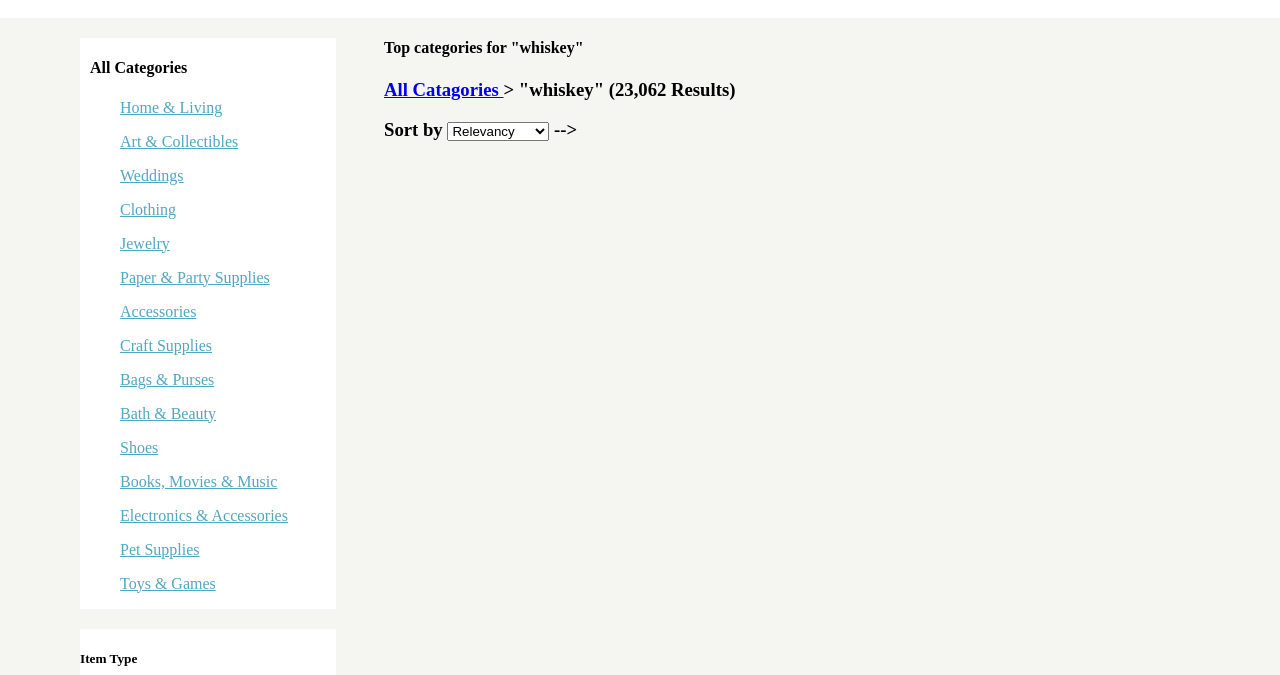
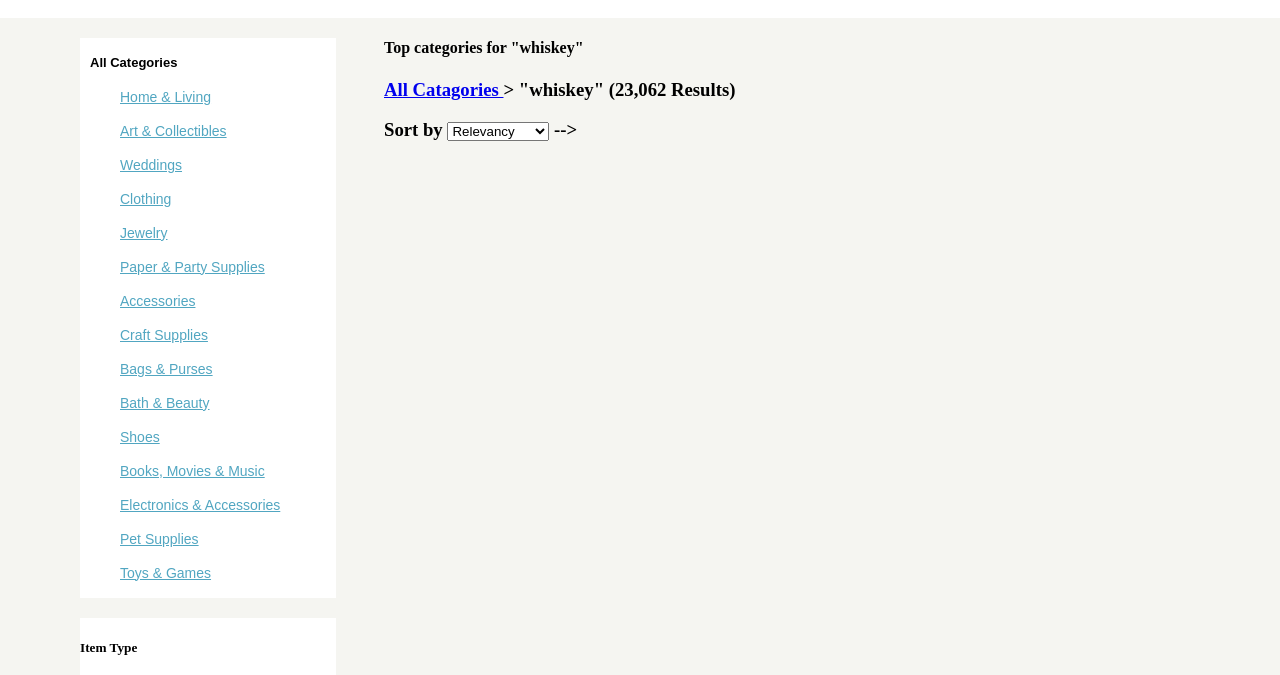
Before and after one commit to jordanwilhite/Assignment-11.1, a plain HTML site: page index.html in a window 1280 px wide. Shown: the part 66-741 px from the top of the page. Drawn offline with nearby package versions, Linux system fonts and the light colour scheme.

Commit message:
added sidebar top fonts

```diff
--- a/css/main.css
+++ b/css/main.css
@@ -94,52 +94,86 @@ aside.sidebar-low {
 
 body > aside.sidebar-high > h4 {
   text-align: left;
-  text-indent: 10px; }
+  text-indent: 10px;
+  font-family: "Arial";
+  font-size: 13px; }
 
 body > aside.sidebar-high > ul:nth-child(3) > a {
-  color: #51A6C1; }
+  color: #51A6C1;
+  font-family: "Arial";
+  font-size: 14px; }
 
 body > aside.sidebar-high > ul:nth-child(4) > a {
-  color: #51A6C1; }
+  color: #51A6C1;
+  font-family: "Arial";
+  font-size: 14px; }
 
 body > aside.sidebar-high > ul:nth-child(5) > a {
-  color: #51A6C1; }
+  color: #51A6C1;
+  font-family: "Arial";
+  font-size: 14px; }
 
 body > aside.sidebar-high > ul:nth-child(6) > a {
-  color: #51A6C1; }
+  color: #51A6C1;
+  font-family: "Arial";
+  font-size: 14px; }
 
 body > aside.sidebar-high > ul:nth-child(7) > a {
-  color: #51A6C1; }
+  color: #51A6C1;
+  font-family: "Arial";
+  font-size: 14px; }
 
 body > aside.sidebar-high > ul:nth-child(8) > a {
-  color: #51A6C1; }
+  color: #51A6C1;
+  font-family: "Arial";
+  font-size: 14px; }
 
 body > aside.sidebar-high > ul:nth-child(9) > a {
-  color: #51A6C1; }
+  color: #51A6C1;
+  font-family: "Arial";
+  font-size: 14px; }
 
 body > aside.sidebar-high > ul:nth-child(10) > a {
-  color: #51A6C1; }
+  color: #51A6C1;
+  font-family: "Arial";
+  font-size: 14px; }
 
 body > aside.sidebar-high > ul:nth-child(11) > a {
-  color: #51A6C1; }
+  color: #51A6C1;
+  font-family: "Arial";
+  font-size: 14px; }
 
 body > aside.sidebar-high > ul:nth-child(12) > a {
-  color: #51A6C1; }
+  color: #51A6C1;
+  font-family: "Arial";
+  font-size: 14px; }
 
 body > aside.sidebar-high > ul:nth-child(13) > a {
-  color: #51A6C1; }
+  color: #51A6C1;
+  font-family: "Arial";
+  font-size: 14px; }
 
 body > aside.sidebar-high > ul:nth-child(14) > a {
-  color: #51A6C1; }
+  color: #51A6C1;
+  font-family: "Arial";
+  font-size: 14px; }
 
 body > aside.sidebar-high > ul:nth-child(15) > a {
-  color: #51A6C1; }
+  color: #51A6C1;
+  font-family: "Arial";
+  font-size: 14px; }
 
 body > aside.sidebar-high > ul:nth-child(16) > a {
-  color: #51A6C1; }
+  color: #51A6C1;
+  font-family: "Arial";
+  font-size: 14px; }
 
 body > aside.sidebar-high > ul:nth-child(17) > a {
-  color: #51A6C1; }
+  color: #51A6C1;
+  font-family: "Arial";
+  font-size: 14px; }
 
 body > aside.sidebar-high > ul:nth-child(18) > a {
-  color: #51A6C1; }
+  color: #51A6C1;
+  font-family: "Arial";
+  font-size: 14px; }
```
